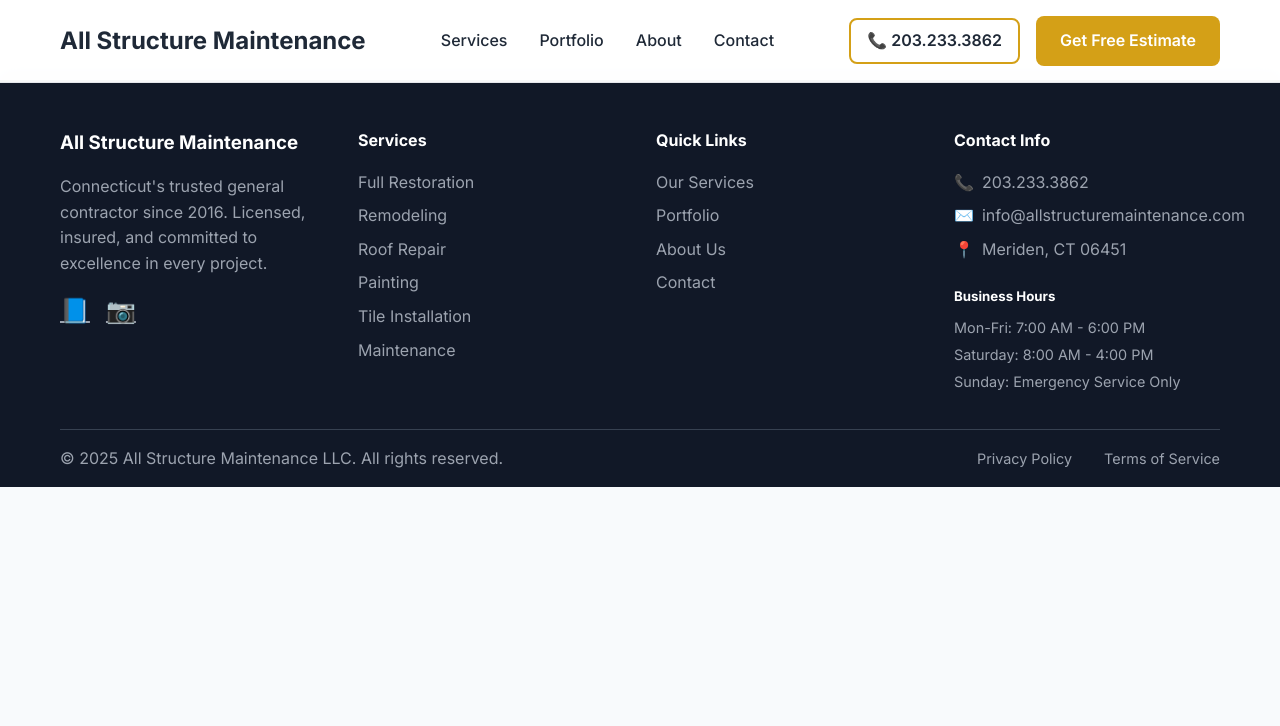
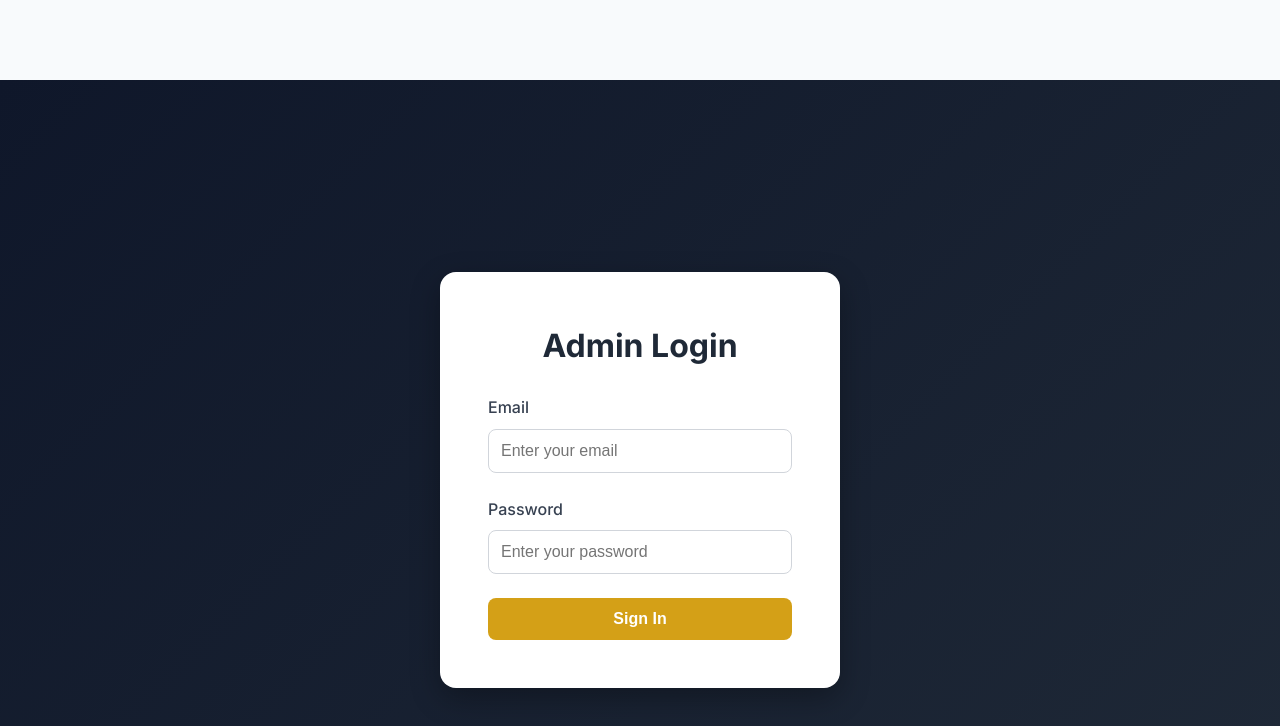
Before and after one commit to monkeydluthy/all-structure, a React (Vite) app: page /admin/login in a window 1280 px wide. Shown: the top 726 px of the page. Built offline with nearby package versions, Linux system fonts and the light colour scheme.

Commit message:
Add Supabase authentication and admin login/dashboard pages

```diff
--- a/package.json
+++ b/package.json
@@ -11,6 +11,7 @@
   },
   "dependencies": {
     "@emailjs/browser": "^4.4.1",
+    "@supabase/supabase-js": "^2.78.0",
     "lucide-react": "^0.263.1",
     "react": "^18.2.0",
     "react-dom": "^18.2.0",
--- a/src/App.jsx
+++ b/src/App.jsx
@@ -10,6 +10,8 @@ import AboutPage from './pages/AboutPage';
 import ContactPage from './pages/ContactPage';
 import PrivacyPage from './pages/PrivacyPage';
 import TermsPage from './pages/TermsPage';
+import AdminLogin from './pages/AdminLogin';
+import AdminDashboard from './pages/AdminDashboard';
 
 function ScrollToTop() {
   const { pathname } = useLocation();
@@ -22,10 +24,13 @@ function ScrollToTop() {
 }
 
 function App() {
+  const location = useLocation();
+  const isAdminPage = location.pathname.startsWith('/admin');
+
   return (
     <div className="App">
       <ScrollToTop />
-      <Header />
+      {!isAdminPage && <Header />}
       <Routes>
         <Route path="/" element={<Home />} />
         <Route path="/portfolio" element={<PortfolioPage />} />
@@ -40,8 +45,10 @@ function App() {
         <Route path="/contact" element={<ContactPage />} />
         <Route path="/privacy" element={<PrivacyPage />} />
         <Route path="/terms" element={<TermsPage />} />
+        <Route path="/admin/login" element={<AdminLogin />} />
+        <Route path="/admin" element={<AdminDashboard />} />
       </Routes>
-      <Footer />
+      {!isAdminPage && <Footer />}
     </div>
   );
 }
--- /dev/null
+++ b/src/config/supabaseConfig.js
@@ -0,0 +1,9 @@
+// Supabase Configuration
+// Replace these values with your actual Supabase credentials
+
+import { createClient } from '@supabase/supabase-js';
+
+const supabaseUrl = 'https://lvuobcpxuhykkaneqsrk.supabase.co';
+const supabaseAnonKey = 'eyJhbGciOiJIUzI1NiIsInR5cCI6IkpXVCJ9.eyJpc3MiOiJzdXBhYmFzZSIsInJlZiI6Imx2dW9iY3B4dWh5a2thbmVxc3JrIiwicm9sZSI6ImFub24iLCJpYXQiOjE3NjIwMjI0NzQsImV4cCI6MjA3NzU5ODQ3NH0.jcol5hlFsdZ6hITS5C36OlS7tKw_0pqFGvm9poRftxw';
+
+export const supabase = createClient(supabaseUrl, supabaseAnonKey);
--- /dev/null
+++ b/src/pages/AdminDashboard.jsx
@@ -0,0 +1,101 @@
+import React, { useEffect, useState } from 'react';
+import { useNavigate } from 'react-router-dom';
+import { supabase } from '../config/supabaseConfig';
+
+const AdminDashboard = () => {
+  const [user, setUser] = useState(null);
+  const [loading, setLoading] = useState(true);
+  const navigate = useNavigate();
+
+  useEffect(() => {
+    // Check if user is authenticated
+    const checkUser = async () => {
+      const { data: { user } } = await supabase.auth.getUser();
+      if (!user) {
+        navigate('/admin/login');
+      } else {
+        setUser(user);
+      }
+      setLoading(false);
+    };
+
+    checkUser();
+  }, [navigate]);
+
+  const handleLogout = async () => {
+    await supabase.auth.signOut();
+    navigate('/admin/login');
+  };
+
+  if (loading) {
+    return (
+      <div style={{
+        minHeight: '100vh',
+        display: 'flex',
+        alignItems: 'center',
+        justifyContent: 'center'
+      }}>
+        <div>Loading...</div>
+      </div>
+    );
+  }
+
+  return (
+    <div>
+      <div style={{
+        background: 'linear-gradient(135deg, #0f172a 0%, #1f2937 100%)',
+        padding: '2rem 0',
+        color: 'white'
+      }}>
+        <div className="container">
+          <div style={{
+            display: 'flex',
+            justifyContent: 'space-between',
+            alignItems: 'center'
+          }}>
+            <h1 style={{ margin: 0 }}>Admin Dashboard</h1>
+            <div style={{ display: 'flex', gap: '1rem', alignItems: 'center' }}>
+              <span>Welcome, {user?.email}</span>
+              <button
+                onClick={handleLogout}
+                style={{
+                  padding: '0.5rem 1.5rem',
+                  background: '#d4a017',
+                  color: 'white',
+                  border: 'none',
+                  borderRadius: '8px',
+                  cursor: 'pointer',
+                  fontWeight: '600'
+                }}
+              >
+                Logout
+              </button>
+            </div>
+          </div>
+        </div>
+      </div>
+
+      <div style={{ padding: '4rem 0' }}>
+        <div className="container">
+          <div style={{
+            background: 'white',
+            padding: '3rem',
+            borderRadius: '16px',
+            boxShadow: '0 4px 6px rgba(0, 0, 0, 0.05)',
+            maxWidth: '800px',
+            margin: '0 auto'
+          }}>
+            <h2 style={{ marginBottom: '2rem', color: '#1f2937' }}>
+              Portfolio Management
+            </h2>
+            <p style={{ color: '#6b7280', marginBottom: '2rem' }}>
+              Upload and manage your portfolio images here. (Image upload functionality coming next)
+            </p>
+          </div>
+        </div>
+      </div>
+    </div>
+  );
+};
+
+export default AdminDashboard;
--- /dev/null
+++ b/src/pages/AdminLogin.jsx
@@ -0,0 +1,150 @@
+import React, { useState } from 'react';
+import { useNavigate } from 'react-router-dom';
+import { supabase } from '../config/supabaseConfig';
+
+const AdminLogin = () => {
+  const [email, setEmail] = useState('');
+  const [password, setPassword] = useState('');
+  const [loading, setLoading] = useState(false);
+  const [error, setError] = useState('');
+  const navigate = useNavigate();
+
+  const handleLogin = async (e) => {
+    e.preventDefault();
+    setLoading(true);
+    setError('');
+
+    try {
+      const { data, error: signInError } = await supabase.auth.signInWithPassword({
+        email,
+        password,
+      });
+
+      if (signInError) throw signInError;
+
+      // Navigate to admin dashboard on success
+      navigate('/admin');
+    } catch (err) {
+      setError(err.message || 'Failed to sign in');
+    } finally {
+      setLoading(false);
+    }
+  };
+
+  return (
+    <div style={{
+      minHeight: '100vh',
+      display: 'flex',
+      alignItems: 'center',
+      justifyContent: 'center',
+      background: 'linear-gradient(135deg, #0f172a 0%, #1f2937 100%)',
+      padding: '2rem'
+    }}>
+      <div style={{
+        background: 'white',
+        padding: '3rem',
+        borderRadius: '16px',
+        boxShadow: '0 10px 30px rgba(0, 0, 0, 0.3)',
+        maxWidth: '400px',
+        width: '100%'
+      }}>
+        <h2 style={{
+          marginBottom: '1.5rem',
+          fontSize: '2rem',
+          color: '#1f2937',
+          textAlign: 'center'
+        }}>
+          Admin Login
+        </h2>
+
+        <form onSubmit={handleLogin}>
+          <div style={{ marginBottom: '1.5rem' }}>
+            <label style={{
+              display: 'block',
+              marginBottom: '0.5rem',
+              color: '#374151',
+              fontWeight: '500'
+            }}>
+              Email
+            </label>
+            <input
+              type="email"
+              value={email}
+              onChange={(e) => setEmail(e.target.value)}
+              required
+              style={{
+                width: '100%',
+                padding: '0.75rem',
+                border: '1px solid #d1d5db',
+                borderRadius: '8px',
+                fontSize: '1rem',
+                boxSizing: 'border-box'
+              }}
+              placeholder="Enter your email"
+            />
+          </div>
+
+          <div style={{ marginBottom: '1.5rem' }}>
+            <label style={{
+              display: 'block',
+              marginBottom: '0.5rem',
+              color: '#374151',
+              fontWeight: '500'
+            }}>
+              Password
+            </label>
+            <input
+              type="password"
+              value={password}
+              onChange={(e) => setPassword(e.target.value)}
+              required
+              style={{
+                width: '100%',
+                padding: '0.75rem',
+                border: '1px solid #d1d5db',
+                borderRadius: '8px',
+                fontSize: '1rem',
+                boxSizing: 'border-box'
+              }}
+              placeholder="Enter your password"
+            />
+          </div>
+
+          {error && (
+            <div style={{
+              padding: '0.75rem',
+              background: '#fee2e2',
+              color: '#dc2626',
+              borderRadius: '8px',
+              marginBottom: '1rem',
+              fontSize: '0.9rem'
+            }}>
+              {error}
+            </div>
+          )}
+
+          <button
+            type="submit"
+            disabled={loading}
+            style={{
+              width: '100%',
+              padding: '0.75rem',
+              background: '#d4a017',
+              color: 'white',
+              border: 'none',
+              borderRadius: '8px',
+              fontSize: '1rem',
+              fontWeight: '600',
+              cursor: loading ? 'not-allowed' : 'pointer',
+              opacity: loading ? 0.7 : 1
+            }}
+          >
+            {loading ? 'Signing in...' : 'Sign In'}
+          </button>
+        </form>
+      </div>
+    </div>
+  );
+};
+
+export default AdminLogin;
```
Also changed, not shown: 1 other file (tests, documents, lock files or other folders).
